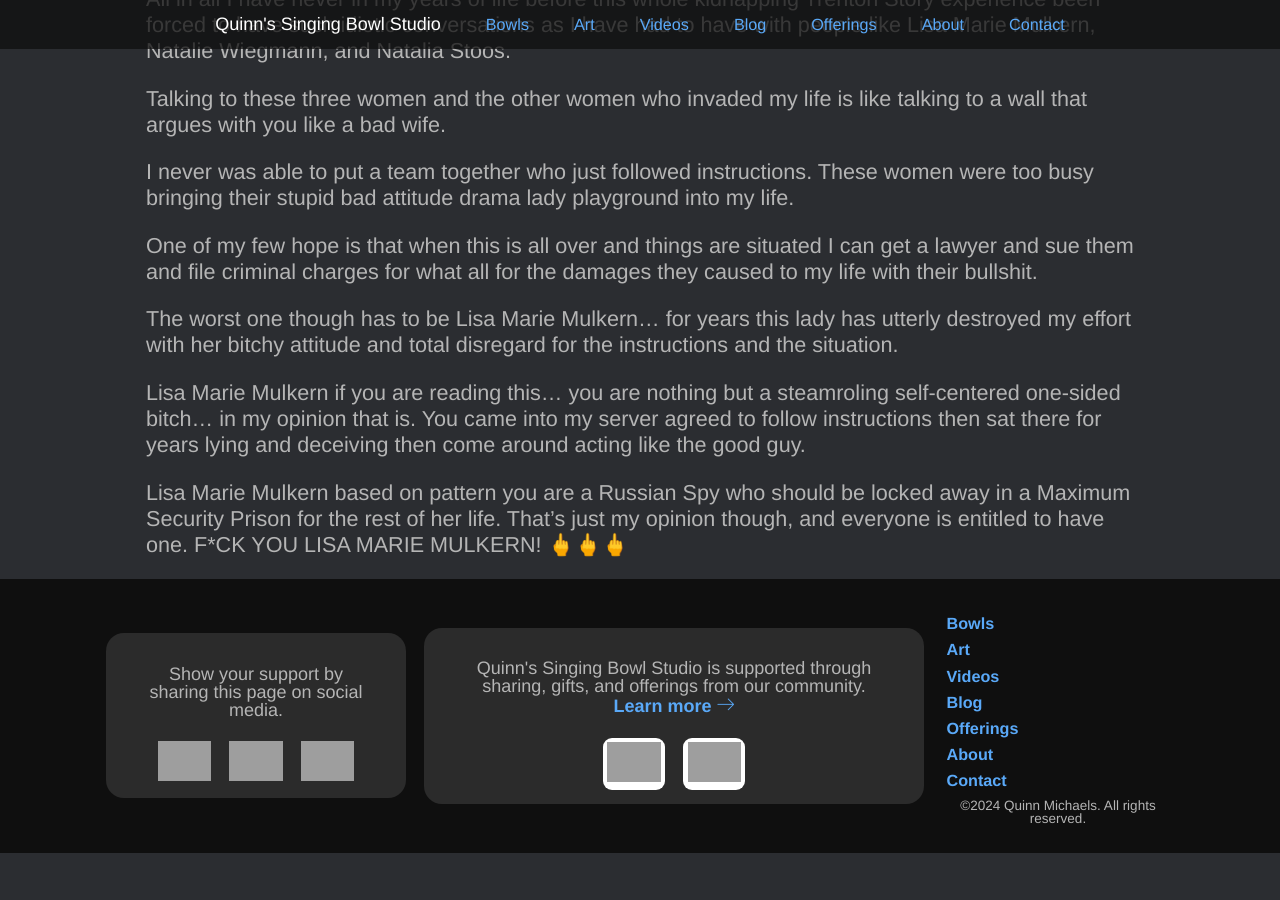
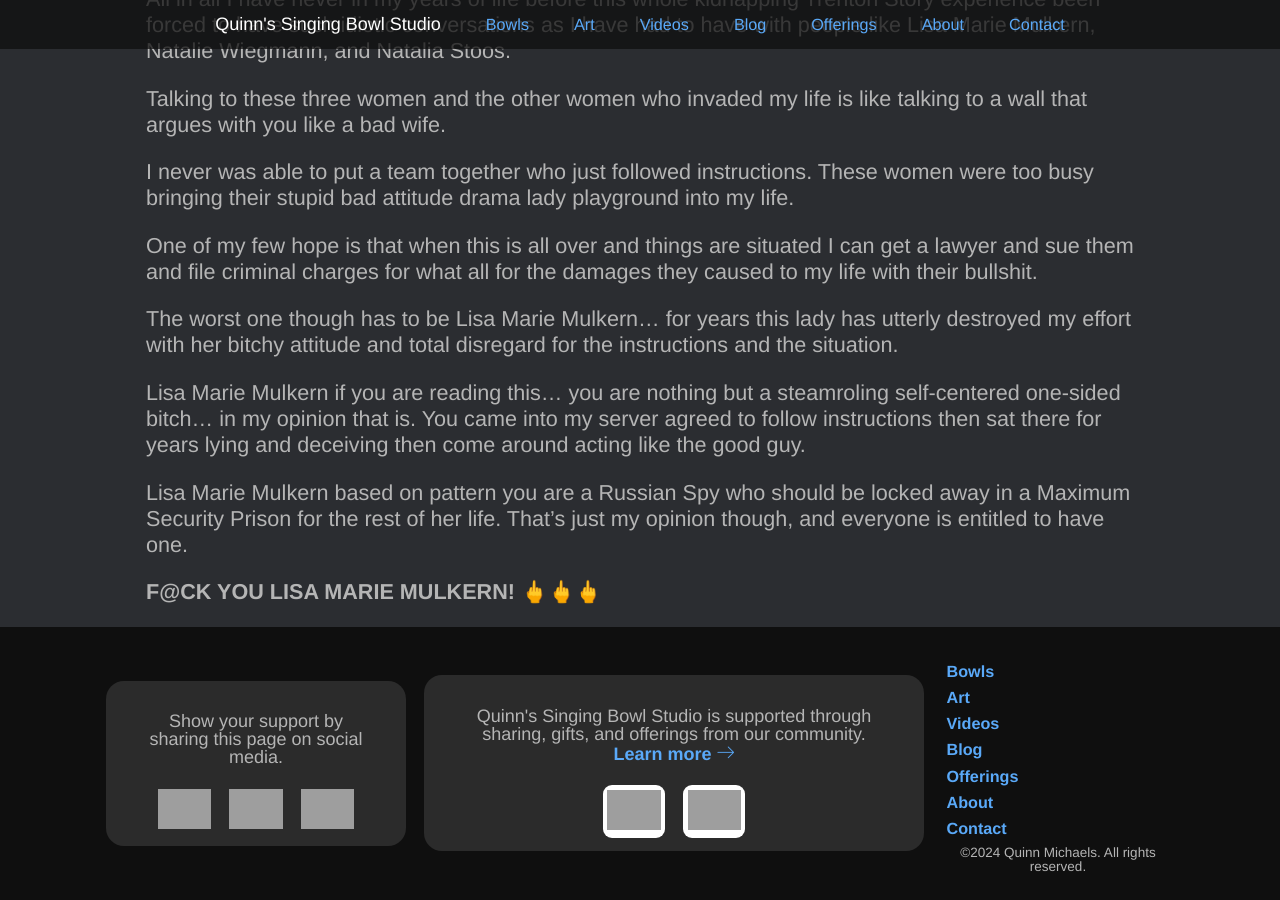
Before and after one commit to indraai/quinnmichaels.com, a Jekyll site: the page built from _posts/2024/2024-11-26-brigade-part2.md, in a window 1280 px wide and 900 px high, scrolled down 5096 px, cut to the strip 0-900 px from the top of the window. Built offline with Jekyll 4.4.1, drawn with Linux system fonts in a browser that asks for light colours; some web fonts are replaced; before the commit the page ends 5949 px from its top, so only the background shows below that; grey boxes are pictures that could not be loaded.

Commit message:
update 🖕 space

```diff
--- a/_posts/2024/2024-11-26-brigade-part2.md
+++ b/_posts/2024/2024-11-26-brigade-part2.md
@@ -121,4 +121,6 @@ The worst one though has to be Lisa Marie Mulkern... for years this lady has utt
 
 Lisa Marie Mulkern if you are reading this... you are nothing but a steamroling self-centered one-sided bitch... in my opinion that is.  You came into my server agreed to follow instructions then sat there for years lying and deceiving then come around acting like the good guy.
 
-Lisa Marie Mulkern based on pattern you are a Russian Spy who should be locked away in a Maximum Security Prison for the rest of her life.  That's just my opinion though, and everyone is entitled to have one. F*CK YOU LISA MARIE MULKERN! 🖕🖕🖕
+Lisa Marie Mulkern based on pattern you are a Russian Spy who should be locked away in a Maximum Security Prison for the rest of her life.  That's just my opinion though, and everyone is entitled to have one.
+
+**F@CK YOU LISA MARIE MULKERN!** 🖕🖕🖕
```
